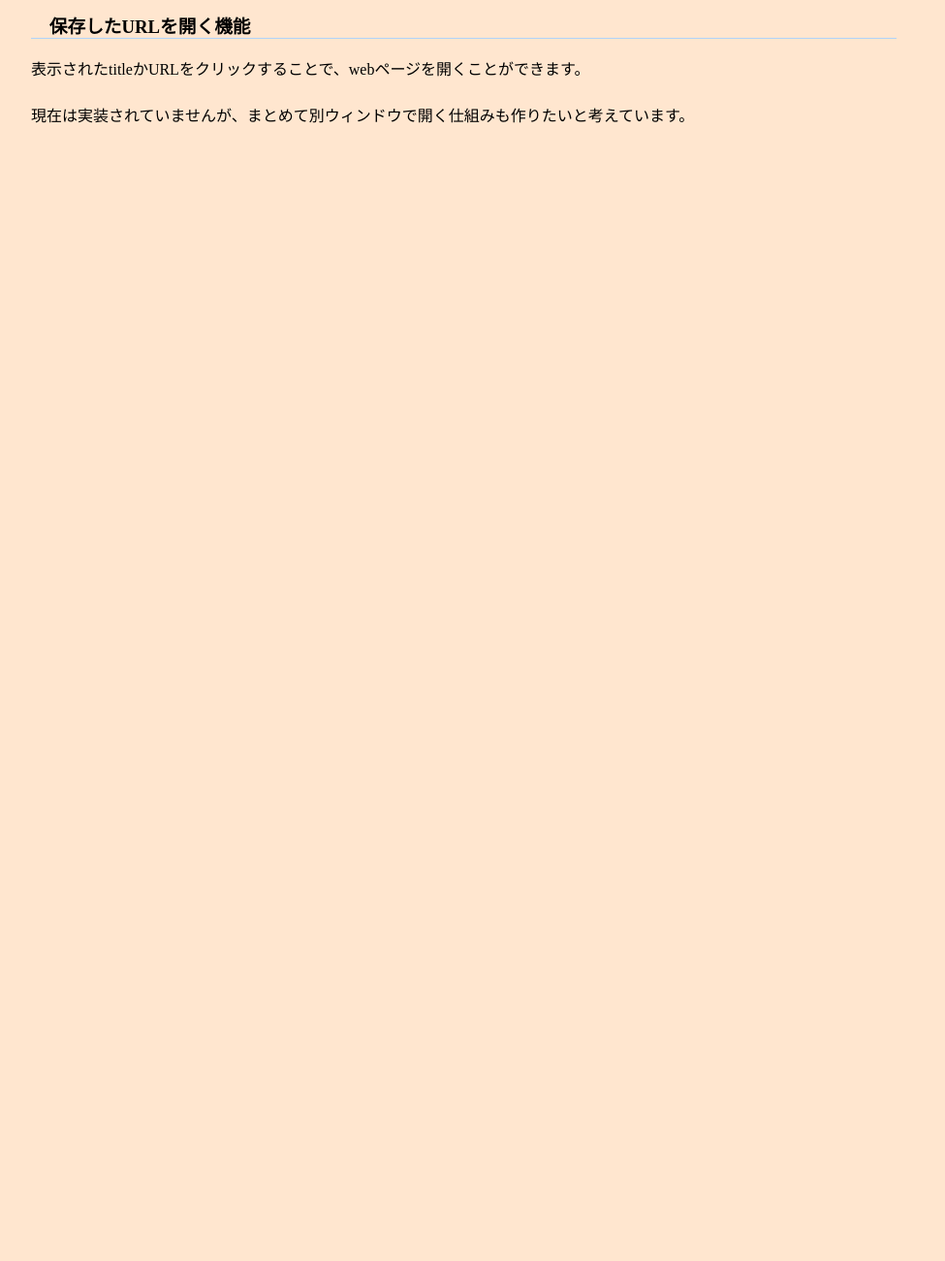
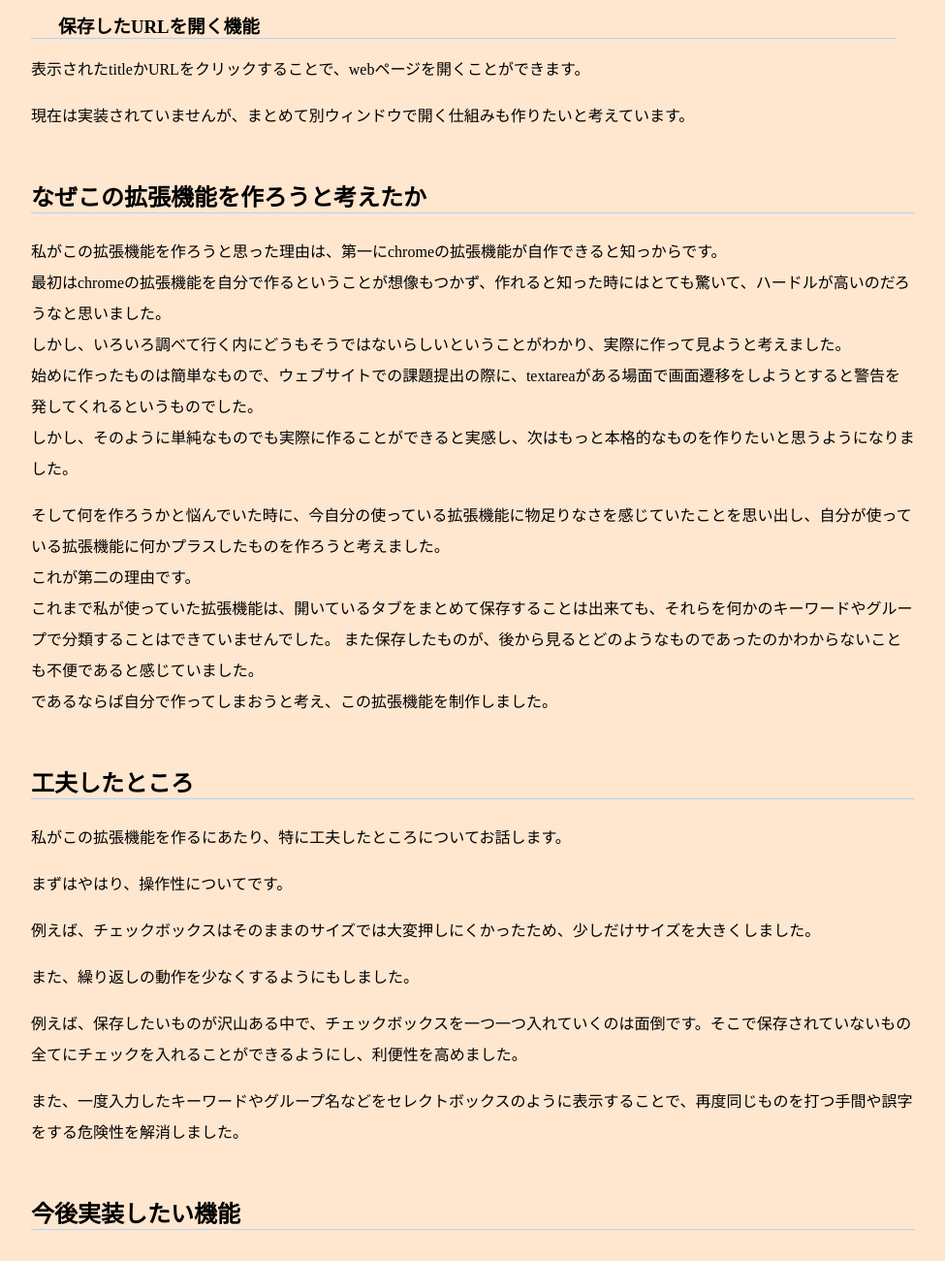
Before and after one commit to EaGitro/IntroductionOfURLArranger, a plain HTML site: page index.html in a window 1280 px wide. Shown: the part 2011-3311 px from the top of the page at 97% size, without its empty margins (152-1127 px from the left). Before the commit the page ends 2195 px from the top, so only its background shows below. Drawn offline with Linux system fonts and the light colour scheme.

Commit message:
Update index.html

```diff
--- a/index.html
+++ b/index.html
@@ -28,12 +28,12 @@
     }
 
     h3 {
-        text-indent: 1em;
+        text-indent: 1.5em;
         margin: 1em 1em 0em 0em;
         border-bottom: 1px solid #afd3fa;
     }
 
-    p{
+    p {
         line-height: 2em;
     }
 
@@ -98,13 +98,61 @@
         <div class="para">
             <h3>URLを、日付別・キーワード別・グループ別に表示する機能</h3>
             <p>タブを保存した後、そのタブのtitleとURLのセットを、日付別・キーワード別・グループ別に表示することができます。</p>
-            <p>左側のメニューの中から、日付別("All Saved Items")、キーワード別("All Keywords")、グループ別("All Groups")、かを選んでクリックすることで画面が遷移し、それぞれの別ごとに表示されます。</p>
+            <p>左側のメニューの中から、日付別("All Saved Items")、キーワード別("All Keywords")、グループ別("All
+                Groups")、かを選んでクリックすることで画面が遷移し、それぞれの別ごとに表示されます。</p>
         </div>
         <div class="para">
             <h3>保存したURLを開く機能</h3>
             <p>表示されたtitleかURLをクリックすることで、webページを開くことができます。</p>
             <p>現在は実装されていませんが、まとめて別ウィンドウで開く仕組みも作りたいと考えています。</p>
         </div>
+
+        <div class="para">
+            <h2>なぜこの拡張機能を作ろうと考えたか</h2>
+            <p>
+                私がこの拡張機能を作ろうと思った理由は、第一にchromeの拡張機能が自作できると知っからです。
+                <br>
+                最初はchromeの拡張機能を自分で作るということが想像もつかず、作れると知った時にはとても驚いて、ハードルが高いのだろうなと思いました。
+                <br>
+                しかし、いろいろ調べて行く内にどうもそうではないらしいということがわかり、実際に作って見ようと考えました。
+                <br>
+                始めに作ったものは簡単なもので、ウェブサイトでの課題提出の際に、textareaがある場面で画面遷移をしようとすると警告を発してくれるというものでした。
+                <br>
+                しかし、そのように単純なものでも実際に作ることができると実感し、次はもっと本格的なものを作りたいと思うようになりました。
+            </p>
+            <p>
+                そして何を作ろうかと悩んでいた時に、今自分の使っている拡張機能に物足りなさを感じていたことを思い出し、自分が使っている拡張機能に何かプラスしたものを作ろうと考えました。
+                <br>
+                これが第二の理由です。
+                <br>
+                これまで私が使っていた拡張機能は、開いているタブをまとめて保存することは出来ても、それらを何かのキーワードやグループで分類することはできていませんでした。
+                また保存したものが、後から見るとどのようなものであったのかわからないことも不便であると感じていました。
+                <br>
+                であるならば自分で作ってしまおうと考え、この拡張機能を制作しました。
+            </p>
+        </div>
+        <div class="para">
+            <h2>工夫したところ</h2>
+            <p>私がこの拡張機能を作るにあたり、特に工夫したところについてお話します。</p>
+            <p>まずはやはり、操作性についてです。</p>
+            <p>例えば、チェックボックスはそのままのサイズでは大変押しにくかったため、少しだけサイズを大きくしました。</p>
+            <p>また、繰り返しの動作を少なくするようにもしました。</p>
+            <p>例えば、保存したいものが沢山ある中で、チェックボックスを一つ一つ入れていくのは面倒です。そこで保存されていないもの全てにチェックを入れることができるようにし、利便性を高めました。</p>
+            <p>また、一度入力したキーワードやグループ名などをセレクトボックスのように表示することで、再度同じものを打つ手間や誤字をする危険性を解消しました。</p>
+        </div>
+        <!-- <div class="para">
+            <h3>操作しやすくしたこと</h3>
+
+        </div> -->
+
+        <div class="para">
+
+        </div>
+
+        <div class="para">
+            <h2>今後実装したい機能</h2>
+            <p></p>
+        </div>
     </div>
 
 </body>
```
